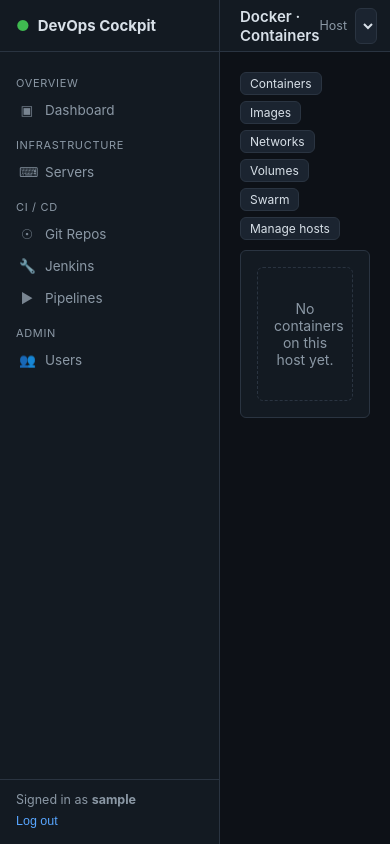
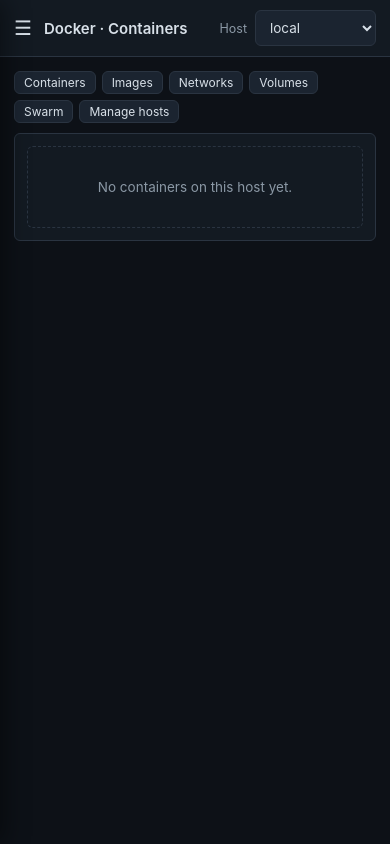
Before and after one commit to muerfox/DevOps-ToolKit, a FastAPI app: page /docker in a window 390 px wide. Run offline with FastAPI, Linux system fonts and the light colour scheme; the visitor is signed in with stand-in values (Sample User, id 1); tables that the repository leaves empty hold one stand-in row (values such as "Sample post"); parts of the project's set-up code (start-up, migrations or seed data) failed here and were passed over.

Commit message:
Make the cockpit responsive on phones
- Sidebar becomes an off-canvas drawer below 880px: a hamburger button in
  the topbar toggles it (slide-in + backdrop, tap-outside or nav-link click
  to close), instead of permanently eating ~220px of a ~375px screen.
- login.html and setup.html were missing the viewport meta tag entirely
  (they don't extend base.html, so they never inherited it) -- without it
  mobile browsers render the auth screens zoomed out to desktop width.
  Added, and the auth card now caps at 100% width instead of a fixed 360px.
- Cards get overflow-x:auto so wide tables scroll within the card instead
  of blowing out the page horizontally -- fixes every table in the app in
  one place rather than touching each template.
- .form-row wraps instead of squeezing fields into unreadable widths on
  narrow screens; tables/cards/buttons get tighter padding under 880px/480px.

Co-Authored-By: Claude Sonnet 5 <noreply@anthropic.com>

```diff
--- a/app/static/css/cockpit.css
+++ b/app/static/css/cockpit.css
@@ -34,6 +34,7 @@ a:hover { text-decoration: underline; }
   display: grid;
   grid-template-columns: 220px 1fr;
   min-height: 100vh;
+  min-height: 100dvh;
 }
 
 .sidebar {
@@ -43,6 +44,22 @@ a:hover { text-decoration: underline; }
   display: flex;
   flex-direction: column;
 }
+
+.sidebar-toggle {
+  display: none;
+  background: none;
+  border: none;
+  color: var(--text);
+  font-size: 20px;
+  line-height: 1;
+  cursor: pointer;
+  padding: 4px 8px;
+  margin: -4px 4px -4px -8px;
+  border-radius: var(--radius);
+}
+.sidebar-toggle:hover { background: var(--bg-elevated); }
+
+.sidebar-backdrop { display: none; }
 
 .brand {
   display: flex;
@@ -93,17 +110,20 @@ a:hover { text-decoration: underline; }
 .main { display: flex; flex-direction: column; min-width: 0; }
 
 .topbar {
-  height: 52px;
+  min-height: 52px;
   border-bottom: 1px solid var(--border);
   display: flex;
   align-items: center;
   justify-content: space-between;
-  padding: 0 20px;
+  gap: 10px;
+  flex-wrap: wrap;
+  padding: 10px 20px;
   background: var(--bg-panel);
 }
+.topbar-title { display: flex; align-items: center; min-width: 0; }
 .topbar h1 { font-size: 15px; margin: 0; font-weight: 600; }
 
-.content { padding: 20px; flex: 1; }
+.content { padding: 20px; flex: 1; min-width: 0; }
 
 .grid { display: grid; gap: 16px; }
 .grid.cols-2 { grid-template-columns: repeat(2, 1fr); }
@@ -118,6 +138,9 @@ a:hover { text-decoration: underline; }
   border: 1px solid var(--border);
   border-radius: var(--radius);
   padding: 16px;
+  /* lets a wide table (the common case) scroll within the card on narrow
+     screens instead of blowing out the page's horizontal layout */
+  overflow-x: auto;
 }
 .card h2, .card h3 { margin-top: 0; }
 .card-title-row { display:flex; align-items:center; justify-content:space-between; margin-bottom: 10px;}
@@ -179,8 +202,8 @@ input, select, textarea {
 textarea { font-family: var(--mono); }
 label { display: block; margin-bottom: 4px; color: var(--text-dim); font-size: 12.5px; }
 .field { margin-bottom: 14px; }
-.form-row { display: flex; gap: 12px; }
-.form-row .field { flex: 1; }
+.form-row { display: flex; gap: 12px; flex-wrap: wrap; }
+.form-row .field { flex: 1; min-width: 120px; }
 
 .alert { padding: 10px 14px; border-radius: var(--radius); margin-bottom: 14px; font-size: 13.5px; }
 .alert.error { background: rgba(248,81,73,.12); border: 1px solid rgba(248,81,73,.4); color: #ffb4ae; }
@@ -213,13 +236,15 @@ pre.log {
 
 .auth-shell {
   min-height: 100vh;
+  min-height: 100dvh;
   display: flex;
   align-items: center;
   justify-content: center;
   background: radial-gradient(circle at top, #17202b, var(--bg));
+  padding: 16px;
 }
 .auth-card {
-  width: 360px;
+  width: min(360px, 100%);
   background: var(--bg-panel);
   border: 1px solid var(--border);
   border-radius: 10px;
@@ -245,3 +270,54 @@ pre.log {
   background: var(--bg-elevated);
 }
 .step-card .step-head { display:flex; justify-content:space-between; align-items:center; margin-bottom:8px; }
+
+/* ---- phones / narrow tablets ---- */
+@media (max-width: 880px) {
+  .layout { grid-template-columns: 1fr; }
+
+  .sidebar-toggle { display: inline-flex; align-items: center; }
+
+  .sidebar {
+    position: fixed;
+    top: 0;
+    left: 0;
+    bottom: 0;
+    width: 260px;
+    max-width: 82vw;
+    z-index: 110;
+    transform: translateX(-100%);
+    transition: transform .18s ease-out;
+    box-shadow: 4px 0 24px rgba(0, 0, 0, .45);
+  }
+  .sidebar.open { transform: translateX(0); }
+
+  .sidebar-backdrop {
+    display: block;
+    position: fixed;
+    inset: 0;
+    background: rgba(0, 0, 0, 0);
+    pointer-events: none;
+    z-index: 100;
+    transition: background .18s ease-out;
+  }
+  .sidebar-backdrop.open {
+    background: rgba(0, 0, 0, .5);
+    pointer-events: auto;
+  }
+
+  .content { padding: 14px; }
+  .topbar { padding: 10px 14px; }
+
+  .card { padding: 12px; }
+
+  table { font-size: 12.5px; }
+  th, td { padding: 7px 8px; }
+
+  .auth-card { padding: 22px; }
+}
+
+@media (max-width: 480px) {
+  html, body { font-size: 13.5px; }
+  .btn { padding: 7px 10px; }
+  .stat .value { font-size: 22px; }
+}
--- a/app/static/js/cockpit.js
+++ b/app/static/js/cockpit.js
@@ -10,6 +10,30 @@ function updateSecretLabel(selectEl, labelId) {
   const label = document.getElementById(labelId);
   if (label) label.textContent = selectEl.value === "key" ? "Private key (PEM)" : "Password";
 }
+
+// Off-canvas sidebar for narrow (phone-width) screens: hamburger button in
+// the topbar toggles it, tapping the backdrop or a nav link closes it.
+document.addEventListener("DOMContentLoaded", () => {
+  const sidebar = document.getElementById("sidebar");
+  const backdrop = document.querySelector(".sidebar-backdrop");
+  const toggle = document.querySelector(".sidebar-toggle");
+  if (!sidebar || !backdrop || !toggle) return;
+
+  const closeSidebar = () => {
+    sidebar.classList.remove("open");
+    backdrop.classList.remove("open");
+  };
+  const openSidebar = () => {
+    sidebar.classList.add("open");
+    backdrop.classList.add("open");
+  };
+
+  toggle.addEventListener("click", () => {
+    sidebar.classList.contains("open") ? closeSidebar() : openSidebar();
+  });
+  backdrop.addEventListener("click", closeSidebar);
+  sidebar.querySelectorAll("a").forEach((a) => a.addEventListener("click", closeSidebar));
+});
 
 // Attaches a WebSocket log stream to a <pre> element and auto-scrolls it.
 function attachLogStream(path, targetId) {
--- a/app/templates/base.html
+++ b/app/templates/base.html
@@ -10,7 +10,8 @@
 <body>
 {% set path = request.url.path %}
 <div class="layout">
-  <aside class="sidebar">
+  <div class="sidebar-backdrop"></div>
+  <aside class="sidebar" id="sidebar">
     <div class="brand"><span class="dot">●</span> DevOps Cockpit</div>
 
     <div class="nav-group-label">Overview</div>
@@ -52,7 +53,10 @@
 
   <div class="main">
     <div class="topbar">
-      <h1>{% block page_title %}Dashboard{% endblock %}</h1>
+      <div class="topbar-title">
+        <button type="button" class="sidebar-toggle" aria-label="Toggle menu" aria-controls="sidebar">&#9776;</button>
+        <h1>{% block page_title %}Dashboard{% endblock %}</h1>
+      </div>
       {% block topbar_actions %}{% endblock %}
     </div>
     <div class="content">
--- a/app/templates/login.html
+++ b/app/templates/login.html
@@ -2,6 +2,7 @@
 <html lang="en">
 <head>
   <meta charset="UTF-8">
+  <meta name="viewport" content="width=device-width, initial-scale=1.0">
   <title>Log in — DevOps Cockpit</title>
   <link rel="stylesheet" href="/static/css/cockpit.css">
 </head>
--- a/app/templates/setup.html
+++ b/app/templates/setup.html
@@ -2,6 +2,7 @@
 <html lang="en">
 <head>
   <meta charset="UTF-8">
+  <meta name="viewport" content="width=device-width, initial-scale=1.0">
   <title>Initial setup — DevOps Cockpit</title>
   <link rel="stylesheet" href="/static/css/cockpit.css">
 </head>
```
